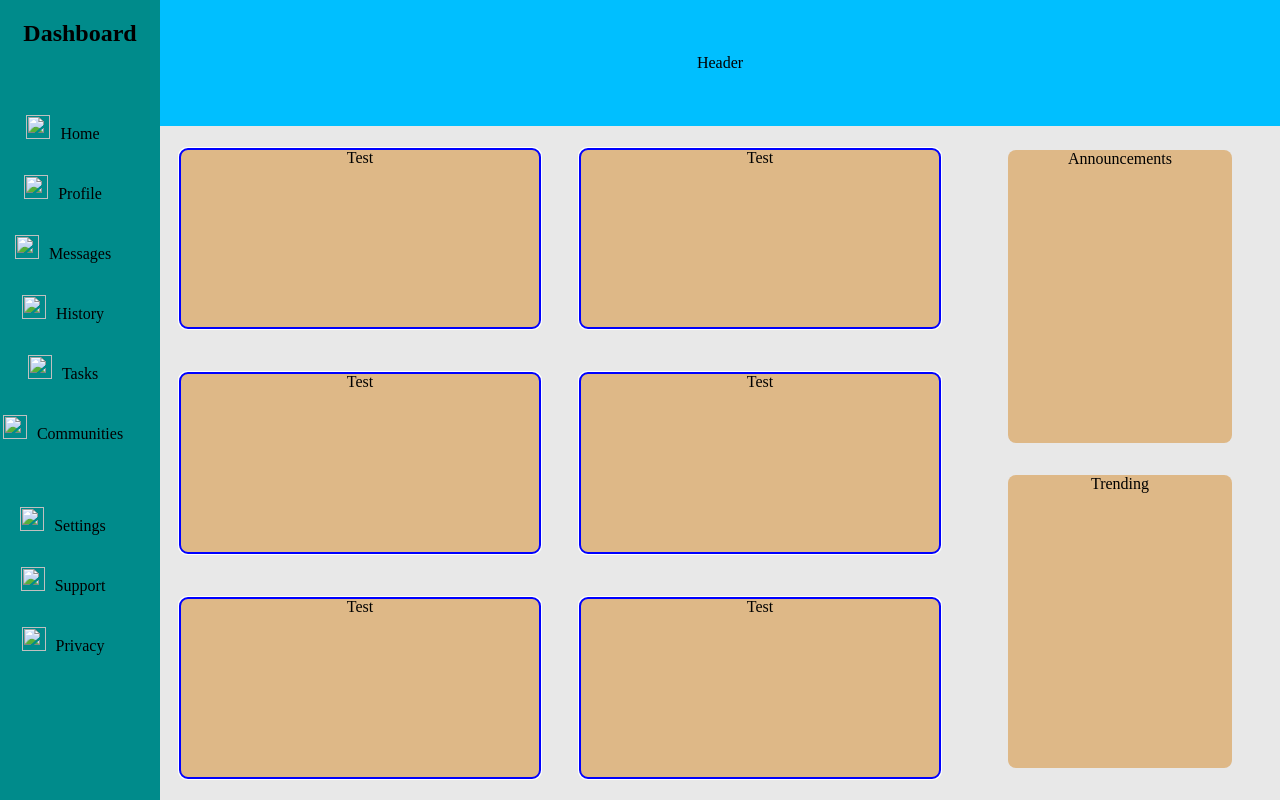
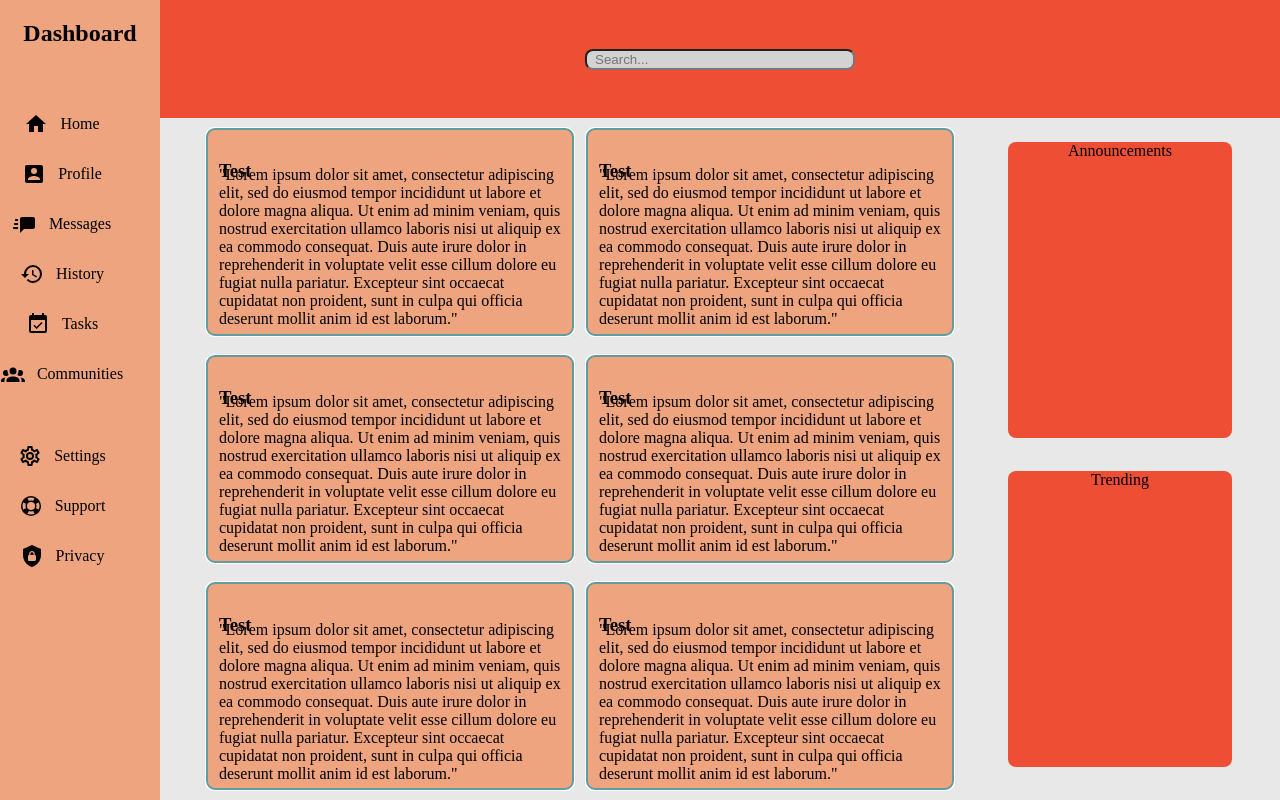
Before and after one commit to Kinloes/admin-dashboard, a plain HTML site: page index.html in a window 1280 px wide. Drawn offline with Linux system fonts and the light colour scheme.

Commit message:
Continuing to refine layout. Changed color, added a searchbar, made the page more symmetrical.

```diff
--- a/index.html
+++ b/index.html
@@ -7,7 +7,9 @@
     <link rel="stylesheet" href="style.css">
 </head>
 <body>
-    <div id="header">Header</div>
+    <div id="header">
+        <input id="searchbar" type="text" placeholder="Search..."></div>
+    </div>
     <div id="sidebar">
         <h2 class="sideContent">Dashboard</h2>
         <p></p>
@@ -23,15 +25,15 @@
         <p class="sideContent"><img src="SVGS/shield-lock.svg">Privacy</p>
     </div>
     <div id="contentContainer">
-        <div>Test</div>
-        <div>Test</div>
-        <div>Test</div>
-        <div>Test</div>
-        <div>Test</div>
-        <div>Test</div>
+        <div><h3>Test</h3><p>"Lorem ipsum dolor sit amet, consectetur adipiscing elit, sed do eiusmod tempor incididunt ut labore et dolore magna aliqua. Ut enim ad minim veniam, quis nostrud exercitation ullamco laboris nisi ut aliquip ex ea commodo consequat. Duis aute irure dolor in reprehenderit in voluptate velit esse cillum dolore eu fugiat nulla pariatur. Excepteur sint occaecat cupidatat non proident, sunt in culpa qui officia deserunt mollit anim id est laborum."</p></div>
+        <div><h3>Test</h3><p>"Lorem ipsum dolor sit amet, consectetur adipiscing elit, sed do eiusmod tempor incididunt ut labore et dolore magna aliqua. Ut enim ad minim veniam, quis nostrud exercitation ullamco laboris nisi ut aliquip ex ea commodo consequat. Duis aute irure dolor in reprehenderit in voluptate velit esse cillum dolore eu fugiat nulla pariatur. Excepteur sint occaecat cupidatat non proident, sunt in culpa qui officia deserunt mollit anim id est laborum."</p></div>
+        <div><h3>Test</h3><p>"Lorem ipsum dolor sit amet, consectetur adipiscing elit, sed do eiusmod tempor incididunt ut labore et dolore magna aliqua. Ut enim ad minim veniam, quis nostrud exercitation ullamco laboris nisi ut aliquip ex ea commodo consequat. Duis aute irure dolor in reprehenderit in voluptate velit esse cillum dolore eu fugiat nulla pariatur. Excepteur sint occaecat cupidatat non proident, sunt in culpa qui officia deserunt mollit anim id est laborum."</p></div>
+        <div><h3>Test</h3><p>"Lorem ipsum dolor sit amet, consectetur adipiscing elit, sed do eiusmod tempor incididunt ut labore et dolore magna aliqua. Ut enim ad minim veniam, quis nostrud exercitation ullamco laboris nisi ut aliquip ex ea commodo consequat. Duis aute irure dolor in reprehenderit in voluptate velit esse cillum dolore eu fugiat nulla pariatur. Excepteur sint occaecat cupidatat non proident, sunt in culpa qui officia deserunt mollit anim id est laborum."</p></div>
+        <div><h3>Test</h3><p>"Lorem ipsum dolor sit amet, consectetur adipiscing elit, sed do eiusmod tempor incididunt ut labore et dolore magna aliqua. Ut enim ad minim veniam, quis nostrud exercitation ullamco laboris nisi ut aliquip ex ea commodo consequat. Duis aute irure dolor in reprehenderit in voluptate velit esse cillum dolore eu fugiat nulla pariatur. Excepteur sint occaecat cupidatat non proident, sunt in culpa qui officia deserunt mollit anim id est laborum."</p></div>
+        <div><h3>Test</h3><p>"Lorem ipsum dolor sit amet, consectetur adipiscing elit, sed do eiusmod tempor incididunt ut labore et dolore magna aliqua. Ut enim ad minim veniam, quis nostrud exercitation ullamco laboris nisi ut aliquip ex ea commodo consequat. Duis aute irure dolor in reprehenderit in voluptate velit esse cillum dolore eu fugiat nulla pariatur. Excepteur sint occaecat cupidatat non proident, sunt in culpa qui officia deserunt mollit anim id est laborum."</p></div>
     </div>
     <div id="feedContainer">
-        <div>Announcements</div>
+        <div id="announcements">Announcements</div>
         <div>Trending</div>
     </div>
 </body>
--- a/style.css
+++ b/style.css
@@ -9,14 +9,23 @@ body{
     display: grid;
     grid-template-columns: 1fr 5fr 2fr;
     grid-template-rows: 1.5fr 8fr;
-    background-color: darkcyan;
+    background-color: #EEa47f
 }
 #header{
-    background-color:deepskyblue;
+    background-color:#EE4E34;
     grid-column: 2 / 4;
     display: grid;
     text-align: center;
-    align-content: center;
+    justify-content: center;
+}
+#header #searchbar{
+    display: grid;
+    align-self: center;
+    padding-left: 8px;
+    width: 20vw;
+    border-radius: 8px;
+    background-color: lightgray;
+    color: gray;
 }
 #sidebar{
     grid-column: 1 / 2;
@@ -26,9 +35,9 @@ body{
     grid-template-rows: repeat(20, 1fr);
 }
 .sideContent img{
-    margin-left: -34px;
-    margin-right: 10px;
-    margin-bottom: -7px;
+    position: absolute;
+    margin-left: -36px;
+    margin-top: -3px;
     height: 24px;
     width: 24px;
 }
@@ -38,19 +47,23 @@ body{
     display: grid;
     grid-template-columns: repeat(2, 1fr);
     grid-template-rows: repeat(3, 1fr);
+    padding-left: 40px;
     justify-items: center;
     align-items: center;
 }
 #contentContainer div{
     display: grid;
     border-radius: 8px;
-    outline: blue 5px auto;
-    text-align: center;
-    background-color:burlywood;
+    outline: cadetblue 5px auto;
+    background-color:#EEa47f;
     min-width: none;
     min-height: none;
     width: 90%;
     height:80%;
+    padding: 12px;
+}
+#contentContainer p{
+    margin-top: -10%;
 }
 #feedContainer{
     background-color: rgb(232, 232, 232);
@@ -60,7 +73,7 @@ body{
     padding-top: 7.5%;
 }
 #feedContainer div{
-    background-color:burlywood;
+    background-color:#EE4E34;
     width: 70%;
     height: 90%;
     border-radius: 8px;
```
Also changed, not shown: SVGS/account-box.svg (added), SVGS/account-group.svg (added), SVGS/bell.svg (added), SVGS/calendar-check.svg (added), SVGS/cog-outline.svg (added), SVGS/eye.svg (added), SVGS/history.svg (added), SVGS/home.svg (added), SVGS/lifebuoy.svg (added), SVGS/magnify.svg (added), SVGS/message-fast.svg (added), SVGS/share.svg (added), SVGS/shield-lock.svg (added), SVGS/star-plus.svg (added), 1 more files.
